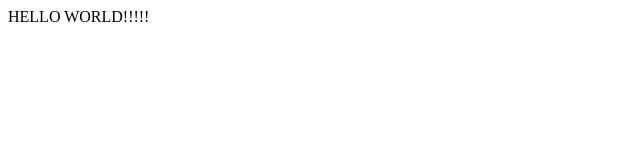
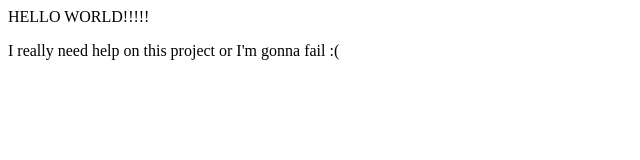
Before and after one commit to Sauls4781/Sauls4781.github.io, a plain HTML site: page index.html in a window 1280 px wide. Shown: the whole page, without its empty margins (0-640 px from the left). Drawn offline with Linux system fonts and the light colour scheme.

Commit message:
Update index.html

```diff
--- a/index.html
+++ b/index.html
@@ -1 +1,2 @@
 <p>HELLO WORLD!!!!!</p>
+<p>I really need help on this project or I'm gonna fail :(</p>
```
